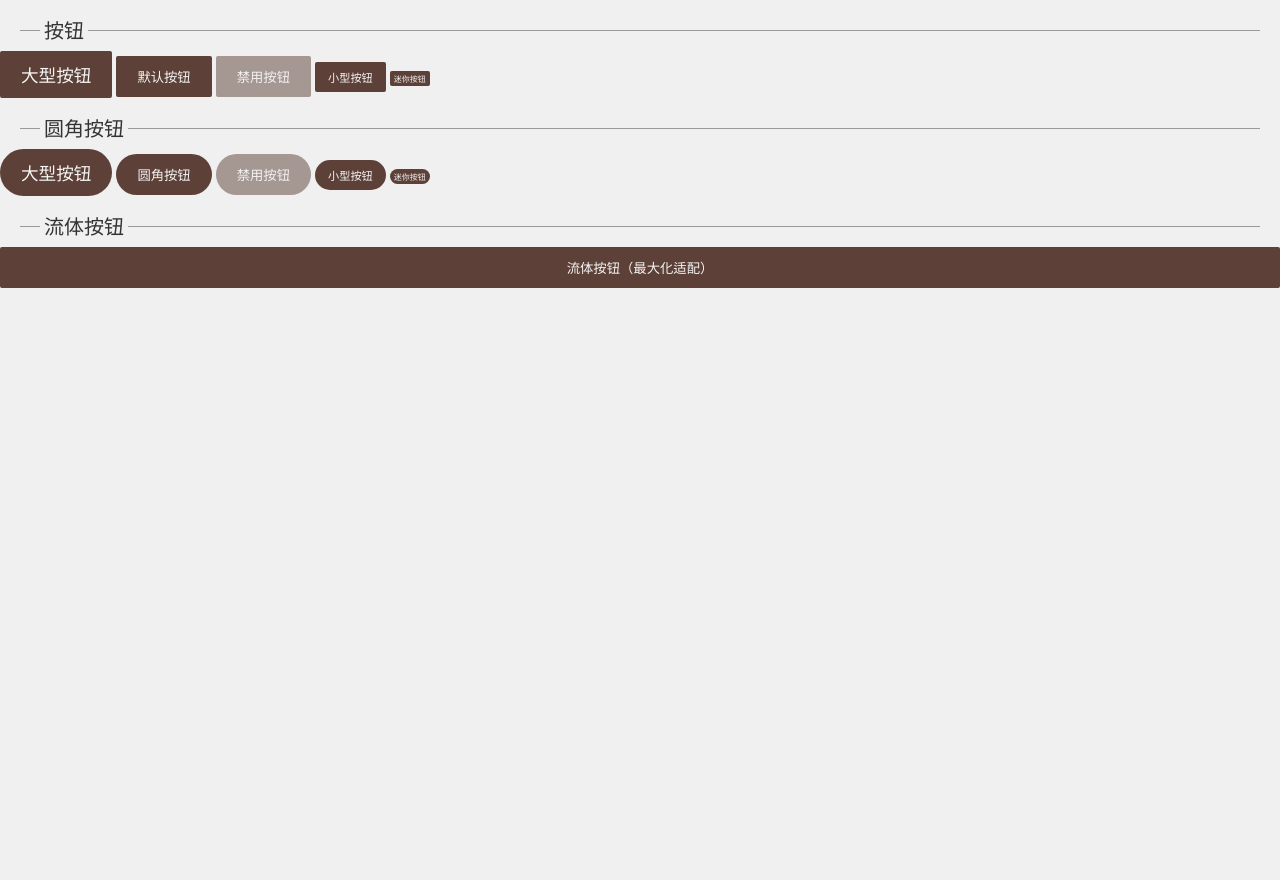
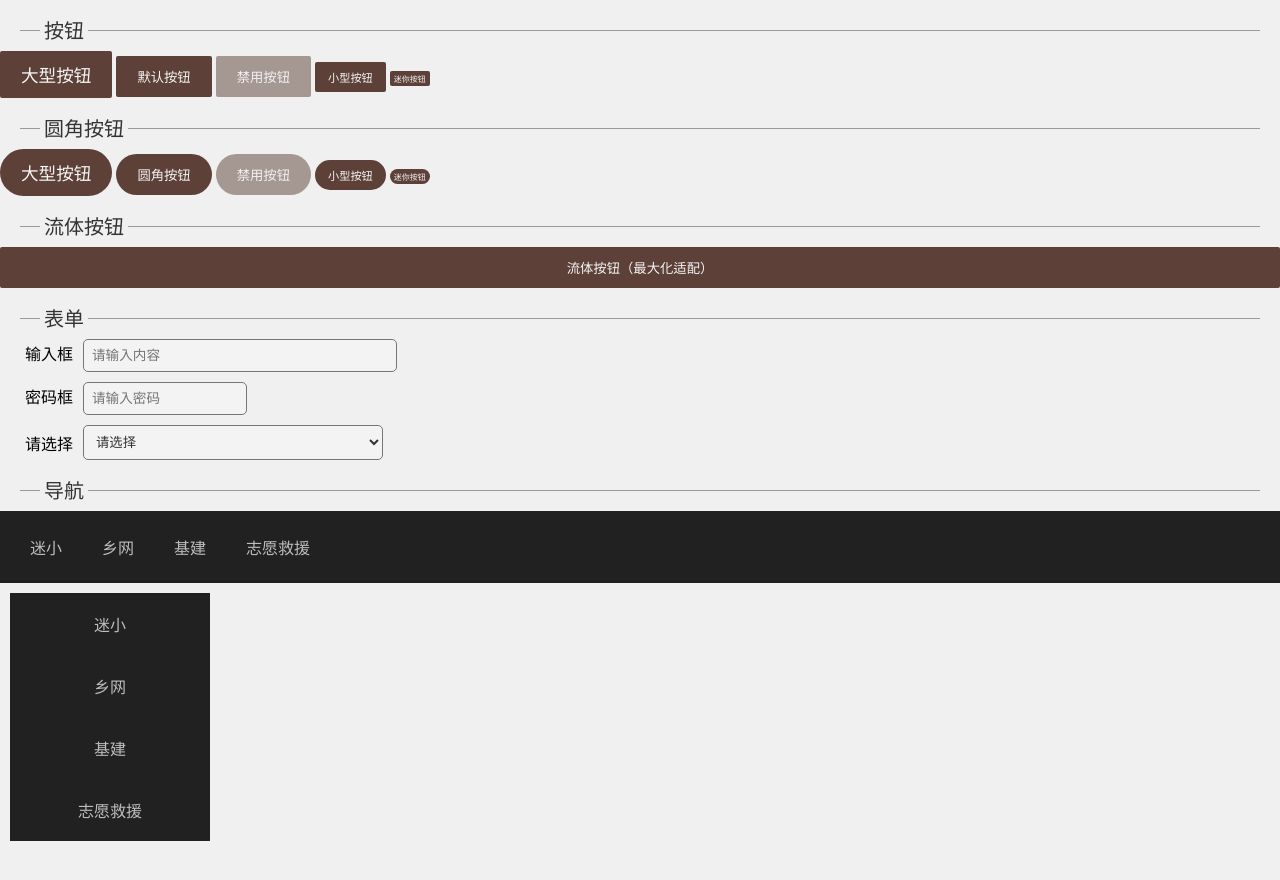
Before and after one commit to WangMaixin/LomUI, a plain HTML site: page index.html in a window 1280 px wide. Before the commit the page ends 800 px from the top, so only its background shows below. Drawn offline with Linux system fonts and the light colour scheme.

Commit message:
Fixed several issues

```diff
--- a/css/public.css
+++ b/css/public.css
@@ -4,8 +4,6 @@
  * |  Author: 王迈新
  * |  Copyright (c) 2024, www.iorouter.online. All Rights Reserved.
  * '-------------------------------------------------------------------*/
-
-
 
 * {
     margin: 0;
@@ -15,30 +13,76 @@ body {   /* #f0f0f0是迷小的官方指定默认颜色 */
     background-color: #f0f0f0;
 }
 
+/*
+* Last edit time:2024-9-27 21:37
+*/
+/* 输入框 */
+.lomui_input {
+    padding: 8px 4px 8px 8px;
+    /* 默认300px */
+    width: 300px;
+    font-size: 0.85em;
+    border: 1px solid #757575;
+    border-radius: 5px;
+    background: rgba(255, 255, 255, 0.2);
+    transition: border 0.2s;
+}
+.lomui_input:focus {
+    outline: none;
+}
+.lomui_input:hover {
+    border: 1px solid #BDBDBD;
+}
+/* 密码框 */
+.lomui_form_pwd {
+    padding: 8px 4px 8px 8px;
+    /* 默认150px */
+    width: 150px;
+    font-size: 0.85em;
+    border: 1px solid #757575;
+    border-radius: 5px;
+    background: rgba(255, 255, 255, 0.2);
+    transition: border 0.2s;
+}
+.lomui_form_pwd:focus {
+    /* border: 1px solid #BDBDBD; */
+    outline: none;
+}
+.lomui_form_pwd:hover {
+    border: 1px solid #BDBDBD;
+}
+/* 选择框 */
+/* 不被推荐的代码，后期版本请使用js对选择框进行美化 */
+.lomui_select {
+    display: flex; /* 使用flex布局,flex布局也是被迷小推荐使用的方法 */
+    flex-direction: row; /* 默认值，可以省略，表示主轴方向为横向 */
+    align-items: center; /* 垂直居中 */
+    /* justify-content: center; /* 水平居中 */
+}
+.lomui_select select {
+    width: 300px;
+    padding: 8px 4px 8px 8px;
+    border: 1px solid #757575;
+    border-radius: 5px;
+    background: rgba(255, 255, 255, 0.2);
+    transition: border 0.2s;
+    color: #333;
+}
+.lomui_select select:active {
+    outline: none;
+}
+.lomui_select select:focus {
+    outline: none;
+}
+.lomui_select select:hover {
+    outline: none;
+    border: 1px solid #BDBDBD;
+}
 
-/* 默认输入框 */
-input {
-    width: 345px;
-    height: 40px;
-    background-color: #F5F5F5;
-    border: 0;
-    border-radius: 8px;
-    font-size: 15px;
-    padding-left: 15px;
-    transition: all 0.3s;
-    letter-spacing: 1px;
-    box-shadow: 0 5px 30px rgba(0, 0, 0, .30);
-}
-input:focus {
-    outline: 0;
-    animation-name: btnfocus;
-    animation-duration: 0.5s;
-}
-input:hover {
-    transform: scale(1.1,1.3);
-    /* 第一个数表示x轴的缩放，第二个数表示y轴的缩放，如果两个数一样，可以用一个数代替 */
-    box-shadow: 0px 6px 7px rgba(79 ,79 ,79 ,0.2);
-}
+
+
+
+
 
 /*
 * Last edit time:2024-9-25 18:46
@@ -127,3 +171,65 @@ input:hover {
 .lomui_elem_field legend {
     padding: 0px 4px 2px 4px;
 }
+
+
+
+/*
+* Last edit time:2024-9-24 22:38
+*/
+/* 导航 */
+/* 横向导航栏 */
+.lomui_nav {
+    display: flex;
+    background: #212121;
+    color: #BDBDBD;
+}
+.lomui_nav_tran {
+    width: 100%;
+}
+.lomui_nav_tran li {
+    list-style-type: none; /* 移除列表项前的项目符号 */
+    padding-left: 0; /* 移除列表项内部的左内边距 */
+    margin-left: 0; /* 移除列表项内部的左外边距 */
+
+    padding: 20px 10px 20px 10px;
+    margin-left: 20px;
+    font-weight: 320;
+    cursor: pointer;
+    border: 4px solid #212121;
+
+    border-left-style: none; /* 取消左边界边框 */
+    border-right-style: none; /* 取消右边界边框 */
+
+    transition: all 0.1s;
+}
+.lomui_nav_tran li:hover {
+    border-bottom: 4px solid #795548;
+    color: #ffffff;
+}
+/* 垂直导航栏 */
+.lomui_nav_vert {
+    width: 200px;
+    flex-direction: column;
+    text-align: center;
+}
+.lomui_nav_vert li {
+    display: block;
+    list-style-type: none; /* 移除列表项前的项目符号 */
+    padding-left: 0; /* 移除列表项内部的左内边距 */
+    margin-left: 0; /* 移除列表项内部的左外边距 */
+
+
+    padding: 15px 10px 15px 10px;
+    font-weight: 320;
+    cursor: pointer;
+    border: 4px solid #212121;
+
+    border-left-style: none; /* 取消左边界边框 */
+    border-right-style: none; /* 取消右边界边框 */
+    transition: background 0.2s;
+}
+.lomui_nav_vert li:hover {
+    background: #757575;
+    color: #ffffff;
+}
--- a/index.html
+++ b/index.html
@@ -48,6 +48,55 @@
         <button class="lomui_btn lomui_btn_fluid">流体按钮（最大化适配）</button>
     </div>
 
+    <fieldset class="lomui_elem_field">
+        <legend class="">
+            <a name="hr">表单</a>
+        </legend>
+    </fieldset>
+
+    <div style="margin-left: 25px;">
+        <p>输入框<input type="text" placeholder="请输入内容" class="lomui_input" style="margin-left: 10px;"></p>
+        <p>密码框<input type="password" placeholder="请输入密码" class="lomui_form_pwd" style="margin: 10px 0 0 10px;"></p>
+
+
+        <div class="lomui_select" style="margin-top: 10px;">
+            <p class="lomui_select_title" style="margin-right: 10px;">请选择</p>
+            <select>
+                <option>请选择</option>
+                <option>新乡</option>
+                <option>宁波</option>
+                <option>天津</option>
+            </select>
+        </div>
+    </div>
+
+    <fieldset class="lomui_elem_field">
+        <legend class="">
+            <a name="hr">导航</a>
+        </legend>
+    </fieldset>
+
+    <div>
+        <!-- 横向导航栏 -->
+        <ul class="lomui_nav lomui_nav_tran">
+            <li class="lomui_nav_item">迷小</li>
+            <li class="lomui_nav_item">乡网</li>
+            <li class="lomui_nav_item">基建</li>
+            <li class="lomui_nav_item">志愿救援</li>
+        </ul>
+        <!-- 垂直导航栏 -->
+        <ul class="lomui_nav lomui_nav_vert" style="margin-top: 10px;margin-left: 10px;">
+            <li class="lomui_nav_item">迷小</li>
+            <li class="lomui_nav_item">乡网</li>
+            <li class="lomui_nav_item">基建</li>
+            <li class="lomui_nav_item">志愿救援</li>
+        </ul>
+    </div>
+
+    <div style="height: 500px;width: 500px;"></div>
+
+
+
 
     <!-- <h2 class="lomui_title">Welcome to LomUI!</h2> -->
 
@@ -59,7 +108,7 @@
     <script type="text/javascript" src="js/Popup.js"></script>
 
     <script>
-        lomyer.msg('Hello');
+
     </script>
 </body>
 </html>
```
Also changed, not shown: js/Popup.js (+3 -6 lines).
